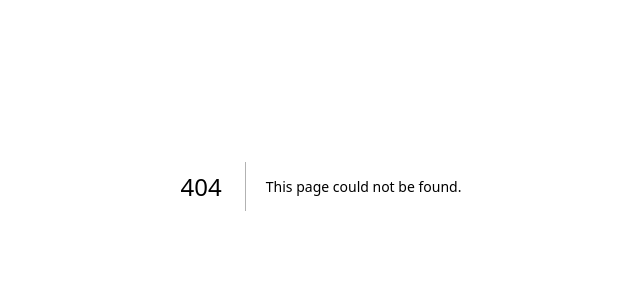
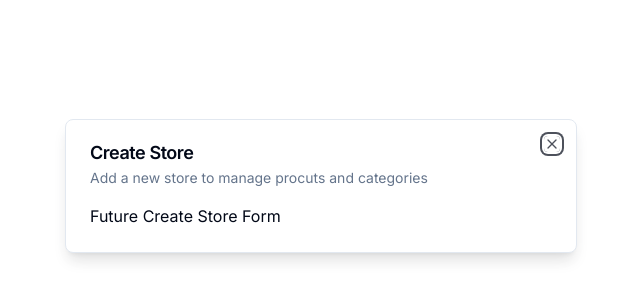
Before and after one commit to samueloh99/ecommerce-admin, a Next.js app: page / in a window 1280 px wide. Before the commit this address had no page. Shown: the part 214-514 px from the top of the page, without its empty margins (319-959 px from the left). Built offline with nearby package versions, Linux system fonts and the light colour scheme.

Commit message:
Created a modal provider, hooks and components

```diff
--- a/package.json
+++ b/package.json
@@ -20,7 +20,8 @@
     "react-dom": "^18",
     "react-hot-toast": "^2.4.1",
     "tailwind-merge": "^1.14.0",
-    "tailwindcss-animate": "^1.0.7"
+    "tailwindcss-animate": "^1.0.7",
+    "zustand": "^4.4.3"
   },
   "devDependencies": {
     "@types/node": "^20",
--- /dev/null
+++ b/src/app/(root)/page.tsx
@@ -0,0 +1,24 @@
+"use client";
+import { useEffect } from "react";
+
+import { Modal } from "@/components/modal";
+import { useStoreModal } from "@/hooks/useStoreModal";
+
+export default function SetupPage() {
+  const onOpen = useStoreModal((state) => state.onOpen);
+  const isOpen = useStoreModal((state) => state.isOpen);
+
+  useEffect(() => {
+    if (!isOpen) {
+      onOpen();
+    }
+  }, [isOpen, onOpen]);
+
+  return (
+    <div className="p-4">
+      <Modal title="Test" description="TEst" isOpen onClose={() => {}}>
+        Children
+      </Modal>
+    </div>
+  );
+}
--- a/src/app/layout.tsx
+++ b/src/app/layout.tsx
@@ -2,6 +2,7 @@
 import type { Metadata } from "next";
 import { Inter } from "next/font/google";
 import { ClerkProvider } from "@clerk/nextjs";
+import { ModalProvider } from "@/providers/modalProvider";
 
 const inter = Inter({ subsets: ["latin"] });
 
@@ -18,7 +19,10 @@
   return (
     <ClerkProvider>
       <html lang="en">
-        <body className={inter.className}>{children}</body>
+        <body className={inter.className}>
+          <ModalProvider />
+          {children}
+        </body>
       </html>
     </ClerkProvider>
   );
--- /dev/null
+++ b/src/components/modal.tsx
@@ -0,0 +1,42 @@
+"use client";
+
+import {
+  DialogHeader,
+  Dialog,
+  DialogContent,
+  DialogDescription,
+  DialogTitle,
+} from "@/components/ui/dialog";
+
+interface ModalProps {
+  title: string;
+  description: string;
+  isOpen: boolean;
+  onClose: () => void;
+  children?: React.ReactNode;
+}
+
+export function Modal({
+  description,
+  isOpen,
+  onClose,
+  title,
+  children,
+}: ModalProps) {
+  const onChange = (open: boolean) => {
+    if (!open) {
+      onClose();
+    }
+  };
+  return (
+    <Dialog open={isOpen} onOpenChange={onChange}>
+      <DialogContent>
+        <DialogHeader>
+          <DialogTitle>{title}</DialogTitle>
+          <DialogDescription>{description}</DialogDescription>
+        </DialogHeader>
+        <div>{children}</div>
+      </DialogContent>
+    </Dialog>
+  );
+}
--- /dev/null
+++ b/src/components/modals/storeModal.tsx
@@ -0,0 +1,18 @@
+"use client";
+
+import { useStoreModal } from "@/hooks/useStoreModal";
+import { Modal } from "@/components/modal";
+
+export function StoreModal() {
+  const storeModal = useStoreModal();
+  return (
+    <Modal
+      title="Create Store"
+      description="Add a new store to manage procuts and categories"
+      isOpen={storeModal.isOpen}
+      onClose={storeModal.onClose}
+    >
+      Future Create Store Form
+    </Modal>
+  );
+}
--- /dev/null
+++ b/src/hooks/useStoreModal.tsx
@@ -0,0 +1,13 @@
+import { create } from "zustand";
+
+interface useStoreModalStore {
+  isOpen: boolean;
+  onOpen: () => void;
+  onClose: () => void;
+}
+
+export const useStoreModal = create<useStoreModalStore>((set) => ({
+  isOpen: false,
+  onClose: () => set({ isOpen: false }),
+  onOpen: () => set({ isOpen: true }),
+}));
--- /dev/null
+++ b/src/providers/modalProvider.tsx
@@ -0,0 +1,22 @@
+"use client";
+
+import { StoreModal } from "@/components/modals/storeModal";
+import { useEffect, useState } from "react";
+
+export function ModalProvider() {
+  const [isMounted, setIsMounted] = useState(false);
+
+  useEffect(() => {
+    setIsMounted(true);
+  }, []);
+
+  if (!isMounted) {
+    return null;
+  }
+
+  return (
+    <>
+      <StoreModal />
+    </>
+  );
+}
```
Also changed, not shown: 1 other file (tests, documents, lock files or other folders).
